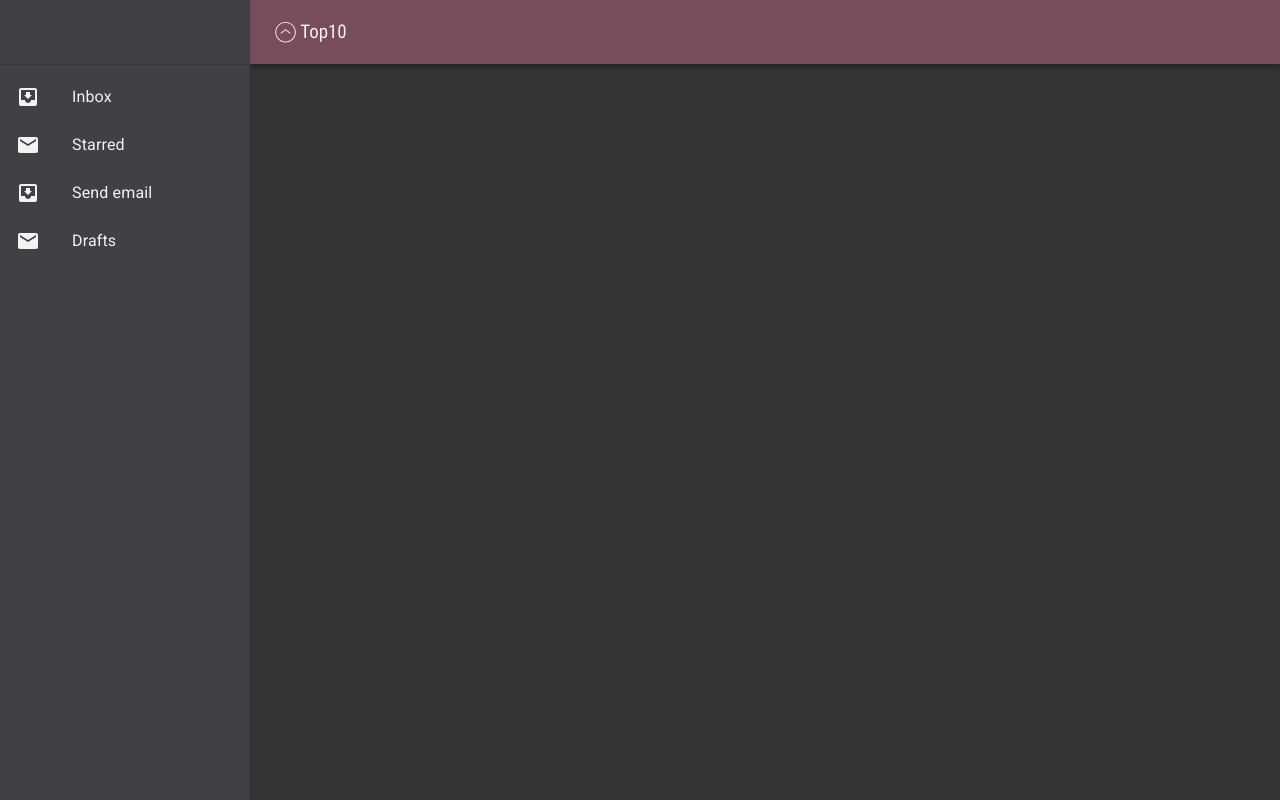
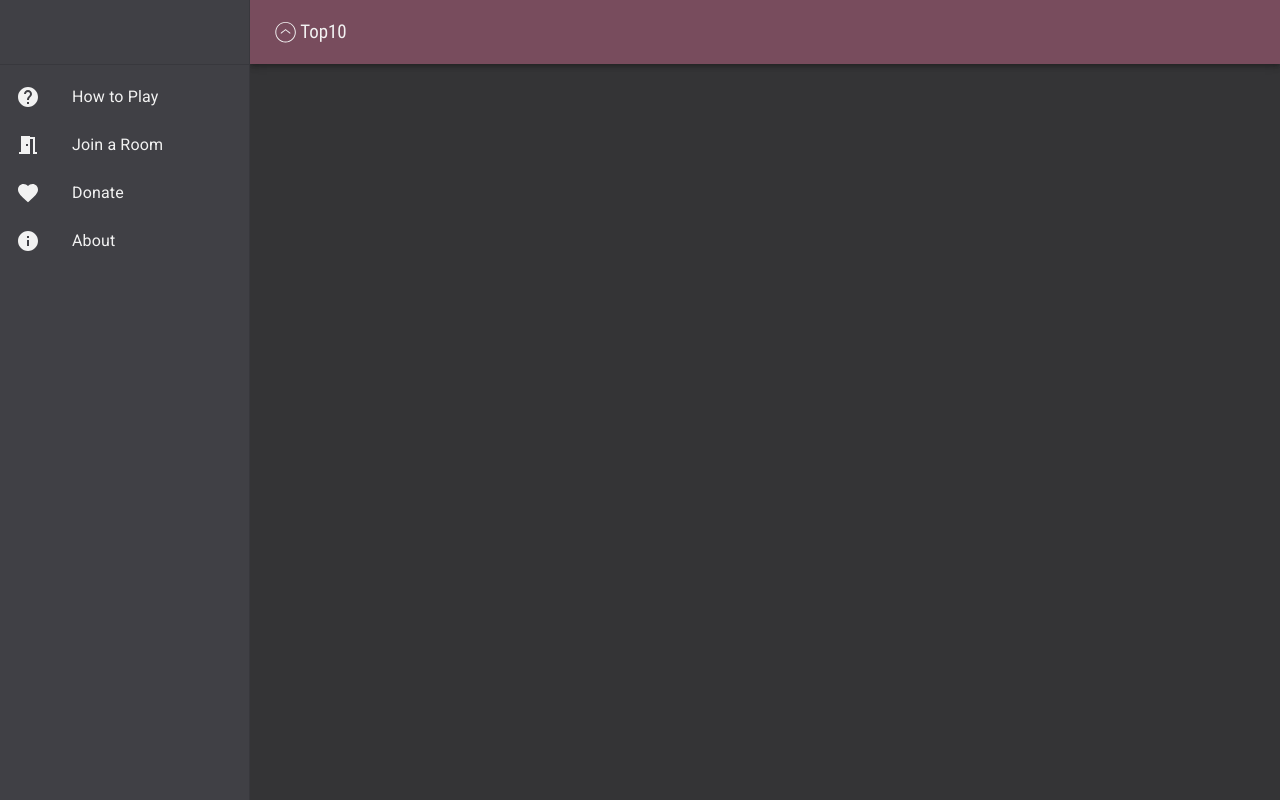
Before and after one commit to kgpasta/topten, a Next.js app: page /room/1 in a window 1280 px wide. Built offline with nearby package versions, Linux system fonts and the light colour scheme.

Commit message:
update drawer content

```diff
--- a/components/Drawer/DrawerContent.js
+++ b/components/Drawer/DrawerContent.js
@@ -7,7 +7,7 @@ import {
   ListItemText,
   makeStyles,
 } from "@material-ui/core";
-import { MoveToInbox, Mail } from "@material-ui/icons";
+import { Help, Favorite, Info, MeetingRoom } from "@material-ui/icons";
 import { TextPrimary } from "../../constants/Colors";
 
 const useStyles = makeStyles(() => ({
@@ -19,6 +19,25 @@ const useStyles = makeStyles(() => ({
   },
 }));
 
+const sections = (classes) => [
+  {
+    label: "How to Play",
+    icon: <Help className={classes.icon} />,
+  },
+  {
+    label: "Join a Room",
+    icon: <MeetingRoom className={classes.icon} />,
+  },
+  {
+    label: "Donate",
+    icon: <Favorite className={classes.icon} />,
+  },
+  {
+    label: "About",
+    icon: <Info className={classes.icon} />,
+  },
+];
+
 const DrawerContent = () => {
   const classes = useStyles();
   return (
@@ -26,16 +45,10 @@ const DrawerContent = () => {
       <div className={classes.spacer} />
       <Divider />
       <List>
-        {["Inbox", "Starred", "Send email", "Drafts"].map((text, index) => (
-          <ListItem button key={text}>
-            <ListItemIcon>
-              {index % 2 === 0 ? (
-                <MoveToInbox className={classes.icon} />
-              ) : (
-                <Mail className={classes.icon} />
-              )}
-            </ListItemIcon>
-            <ListItemText primary={text} />
+        {sections(classes).map(({ label, icon }) => (
+          <ListItem button key={label}>
+            <ListItemIcon>{icon}</ListItemIcon>
+            <ListItemText primary={label} />
           </ListItem>
         ))}
       </List>
```
